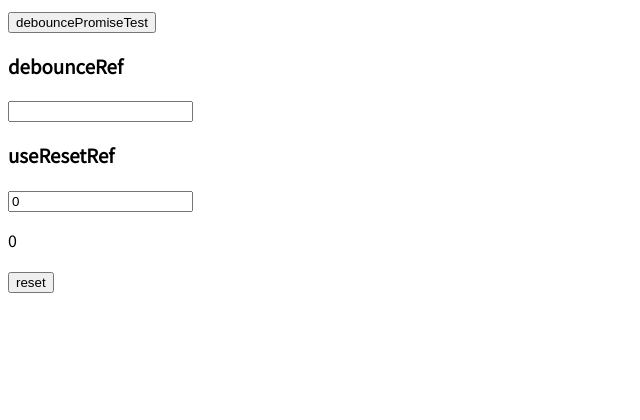
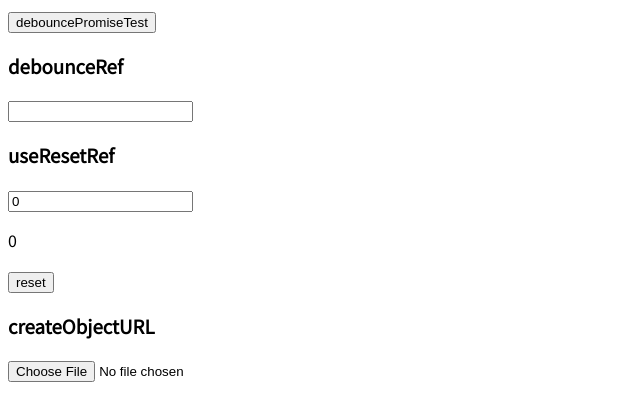
Before and after one commit to Wuchieh/nuxt-frontend-template, a Nuxt app: page /utils in a window 1280 px wide. Shown: the top 420 px of the page, without its empty margins (0-640 px from the left). Built offline with nearby package versions, Linux system fonts and the light colour scheme.

Commit message:
feat(utils): createObjectURL

```diff
--- a/app/pages/utils.vue
+++ b/app/pages/utils.vue
@@ -26,6 +26,20 @@
                 </button>
             </div>
         </div>
+        <div>
+            <h3>createObjectURL</h3>
+            <div>
+                <input
+                    type="file"
+                    @change="fileInputChange"
+                >
+                <img
+                    v-if="image"
+                    alt="createObjectURL"
+                    :src="createObjectURL(image)"
+                >
+            </div>
+        </div>
     </div>
 </template>
 
@@ -33,6 +47,15 @@
 const _sleep = debouncePromise(sleep);
 const debounceRefValue = debounceRef('');
 const [num, resetNum] = useResetRef(0);
+const image = ref<File | undefined>(void 0);
+
+function fileInputChange(e: Event) {
+    const el = e.target as HTMLInputElement | null;
+    if (!el) return;
+    if (el.files) {
+        image.value = el.files[0];
+    }
+}
 
 async function onClickDebouncePromise() {
     _sleep(1000).then(() => {
--- a/app/utils/index.ts
+++ b/app/utils/index.ts
@@ -9,6 +9,10 @@ export interface withResolversPromise<T> {
 }
 
 export const sleep = (ms: number) => new Promise((resolve) => void setTimeout(resolve, ms));
+
+export function createObjectURL(file?: Blob | MediaSource) {
+    return file ? URL.createObjectURL(file) : void 0;
+}
 
 export function useWithResolvers<T>(): withResolversPromise<T> {
     if (Promise.withResolvers) {
```
